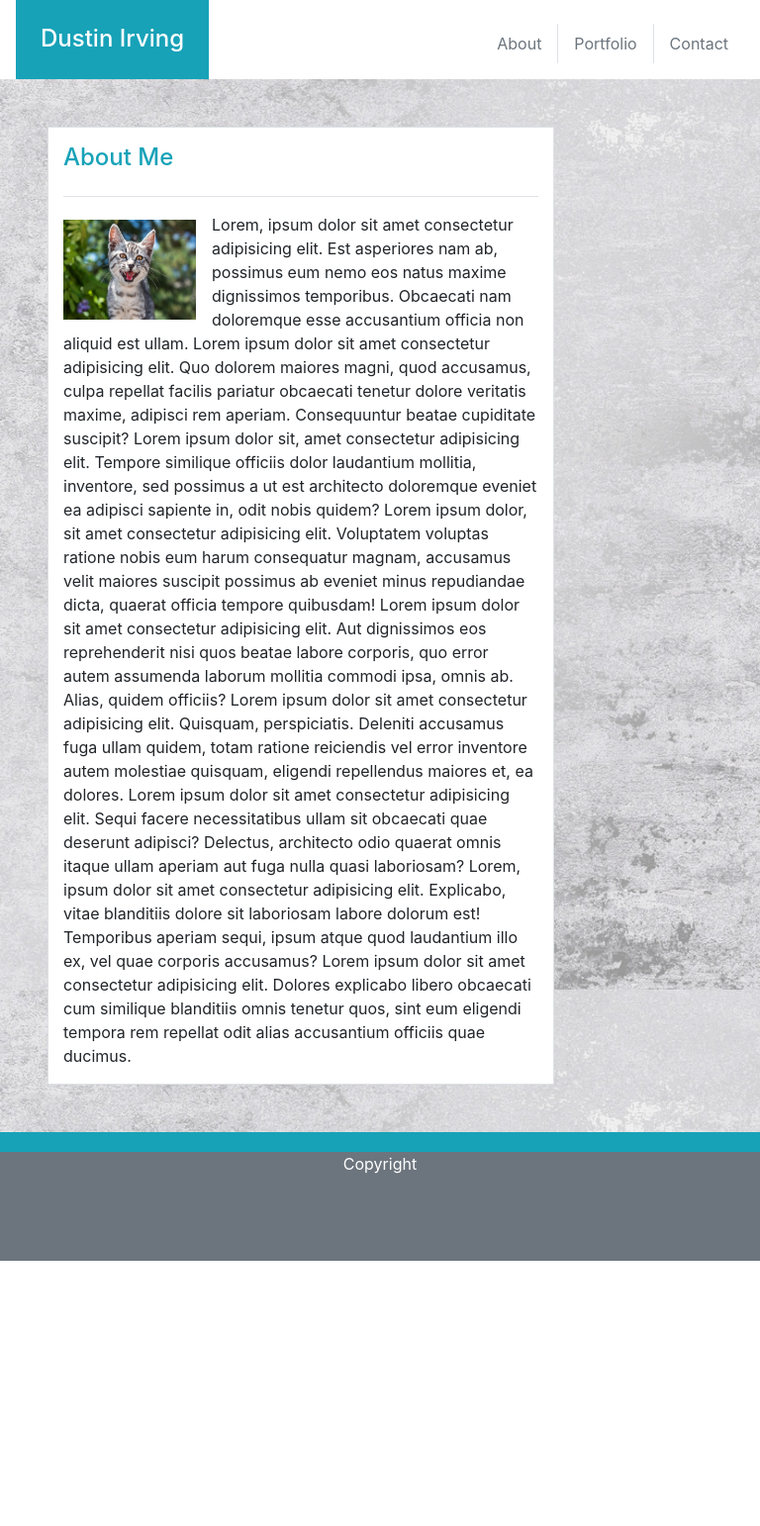
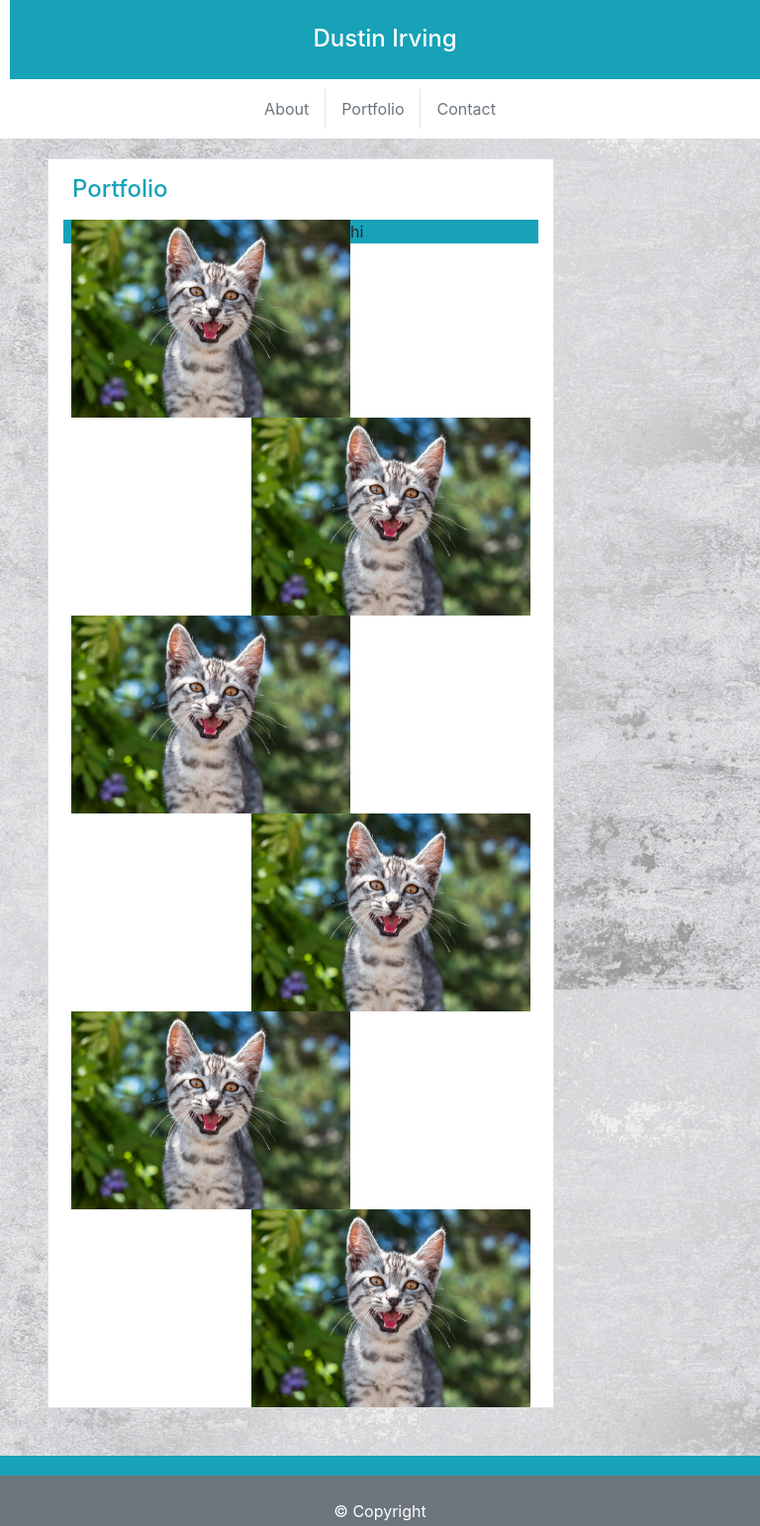
Before and after one commit to dustinirving/responsive-portfolio, a plain HTML site: page portfolio.html in a window 768 px wide. Shown: the whole page at 99% size. Before the commit the page ends 1274 px from the top, so only its background shows below. Drawn offline with nearby package versions, Linux system fonts and the light colour scheme.

Commit message:
Added media queries to make the Navbar reponsive

```diff
--- a/portfolio.html
+++ b/portfolio.html
@@ -7,6 +7,38 @@
     <meta http-equiv="X-UA-Compatible" content="ie=edge">
     <title>Portfolio</title>
     <link rel="stylesheet" href="https://stackpath.bootstrapcdn.com/bootstrap/4.4.1/css/bootstrap.min.css" integrity="sha384-Vkoo8x4CGsO3+Hhxv8T/Q5PaXtkKtu6ug5TOeNV6gBiFeWPGFN9MuhOf23Q9Ifjh" crossorigin="anonymous">
+    <style>
+        @media screen and (max-width: 768px) {
+            .navbar {
+                text-align: center;
+                padding: 0px;
+                margin-bottom: 80px;
+            }
+            .nav {
+                background-color: white;
+                width: 100%;
+                text-align: center;
+                height: 60px;
+                padding: 10px;
+            }
+            .h4 {
+                width: 100%;
+                margin-bottom: 0px;
+            }
+        }
+
+        @media screen and (min-width: 768px) and (max-width: 980px) {
+            .h4 {
+                margin-left: 10px;
+            }
+        }
+
+        @media screen and (min-width: 980px) {
+            .h4 {
+                margin-left: 40px;
+            }
+        }
+    </style>
 </head>
 
 <body style="background-image: url(gr-bg.jpeg);">
@@ -14,7 +46,7 @@
 
         <span class="h4 text-white bg-info h-100" style="padding: 25px;">Dustin Irving</span>
 
-        <ul class="nav justify-content-end">
+        <ul class="nav justify-content-center">
             <li class="nav-item">
                 <a class="nav-link text-secondary border-right" href="index.html">About</a>
             </li>
@@ -30,31 +62,44 @@
 
     <div class="container border m-5 col-8 bg-white">
         <div class="row">
-            <div class="col pt-3 pb-2 text-info">
-                <h4>About Me</h4>
+            <div class="col text-info pl-4 pt-3 pb-2">
+                <h4>Portfolio</h4>
             </div>
         </div>
-        <div class="row mt-2">
-            <div class="col">
-                <img height="125" width="150" src="cat.jpg" alt="cat" class="float-left pr-3 pt-4">
-                <p class="border-top pt-3">Lorem, ipsum dolor sit amet consectetur adipisicing elit. Est asperiores nam ab, possimus eum nemo eos natus maxime dignissimos temporibus. Obcaecati nam doloremque esse accusantium officia non aliquid est ullam. Lorem ipsum dolor sit
-                    amet consectetur adipisicing elit. Quo dolorem maiores magni, quod accusamus, culpa repellat facilis pariatur obcaecati tenetur dolore veritatis maxime, adipisci rem aperiam. Consequuntur beatae cupiditate suscipit? Lorem ipsum dolor
-                    sit, amet consectetur adipisicing elit. Tempore similique officiis dolor laudantium mollitia, inventore, sed possimus a ut est architecto doloremque eveniet ea adipisci sapiente in, odit nobis quidem? Lorem ipsum dolor, sit amet consectetur
-                    adipisicing elit. Voluptatem voluptas ratione nobis eum harum consequatur magnam, accusamus velit maiores suscipit possimus ab eveniet minus repudiandae dicta, quaerat officia tempore quibusdam! Lorem ipsum dolor sit amet consectetur
-                    adipisicing elit. Aut dignissimos eos reprehenderit nisi quos beatae labore corporis, quo error autem assumenda laborum mollitia commodi ipsa, omnis ab. Alias, quidem officiis? Lorem ipsum dolor sit amet consectetur adipisicing elit.
-                    Quisquam, perspiciatis. Deleniti accusamus fuga ullam quidem, totam ratione reiciendis vel error inventore autem molestiae quisquam, eligendi repellendus maiores et, ea dolores. Lorem ipsum dolor sit amet consectetur adipisicing elit.
-                    Sequi facere necessitatibus ullam sit obcaecati quae deserunt adipisci? Delectus, architecto odio quaerat omnis itaque ullam aperiam aut fuga nulla quasi laboriosam? Lorem, ipsum dolor sit amet consectetur adipisicing elit. Explicabo,
-                    vitae blanditiis dolore sit laboriosam labore dolorum est! Temporibus aperiam sequi, ipsum atque quod laudantium illo ex, vel quae corporis accusamus? Lorem ipsum dolor sit amet consectetur adipisicing elit. Dolores explicabo libero
-                    obcaecati cum similique blanditiis omnis tenetur quos, sint eum eligendi tempora rem repellat odit alias accusantium officiis quae ducimus.</p>
+        <div class="row">
+            <div class="col container">
+                <img height="200" width="290" src="cat.jpg" alt="cat" class="float-left pl-2">
+                <div class="bg-info">
+                    hi
+                </div>
+            </div>
+            <div class="col container">
+                <img height="200" width="290" src="cat.jpg" alt="cat" class="float-right pr-2">
             </div>
         </div>
+        <div class="row">
+            <div class="col container">
+                <img height="200" width="290" src="cat.jpg" alt="cat" class="float-left pl-2">
+            </div>
+            <div class="col container">
+                <img height="200" width="290" src="cat.jpg" alt="cat" class="float-right pr-2">
+            </div>
+        </div>
+        <div class="row">
+            <div class="col container">
+                <img height="200" width="290" src="cat.jpg" alt="cat" class="float-left pl-2">
+            </div>
+            <div class="col container">
+                <img height="200" width="290" src="cat.jpg" alt="cat" class="float-right pr-2">
+            </div>
+        </div>
+
     </div>
-
     <footer>
         <div class="bg-info" style="height:20px">
         </div>
-        <div class="text-center bg-secondary text-white" style="height:110px;">
-            <p>Copyright</p>
+        <div class="text-center bg-secondary text-white p-4" style="height:110px;">
+            <p>&copy; Copyright</p>
         </div>
     </footer>
 </body>
```
Also changed, not shown: contact.html (+39 -7 lines), index.html (+39 -6 lines).
